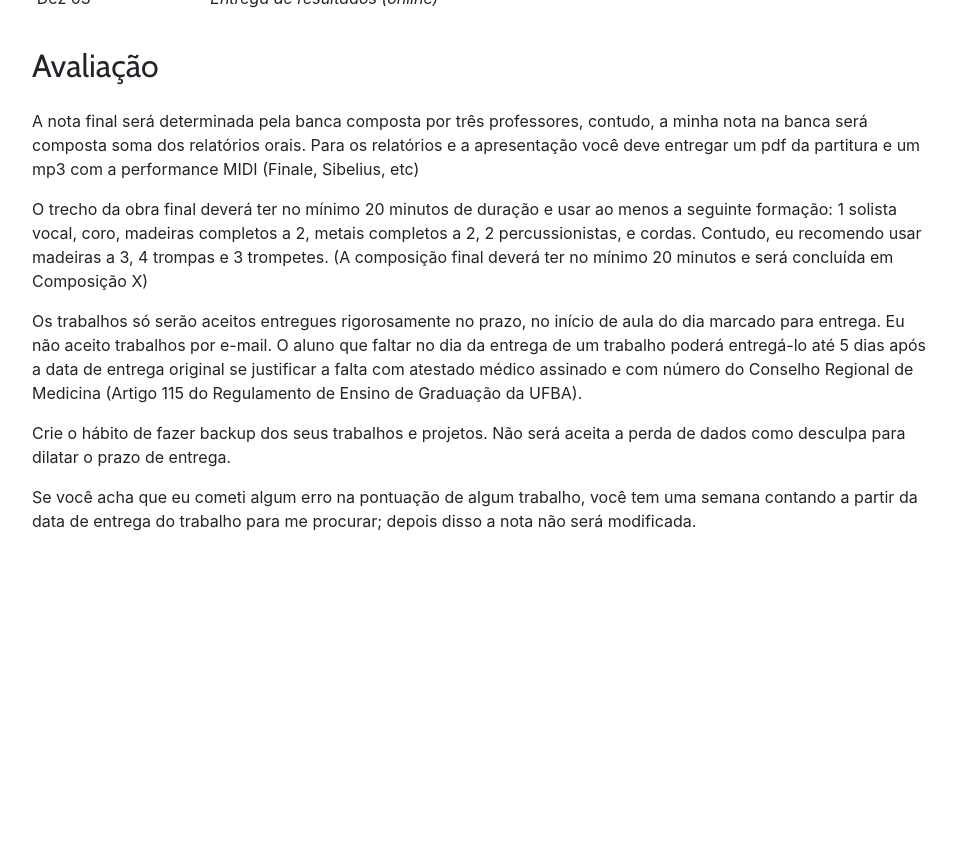
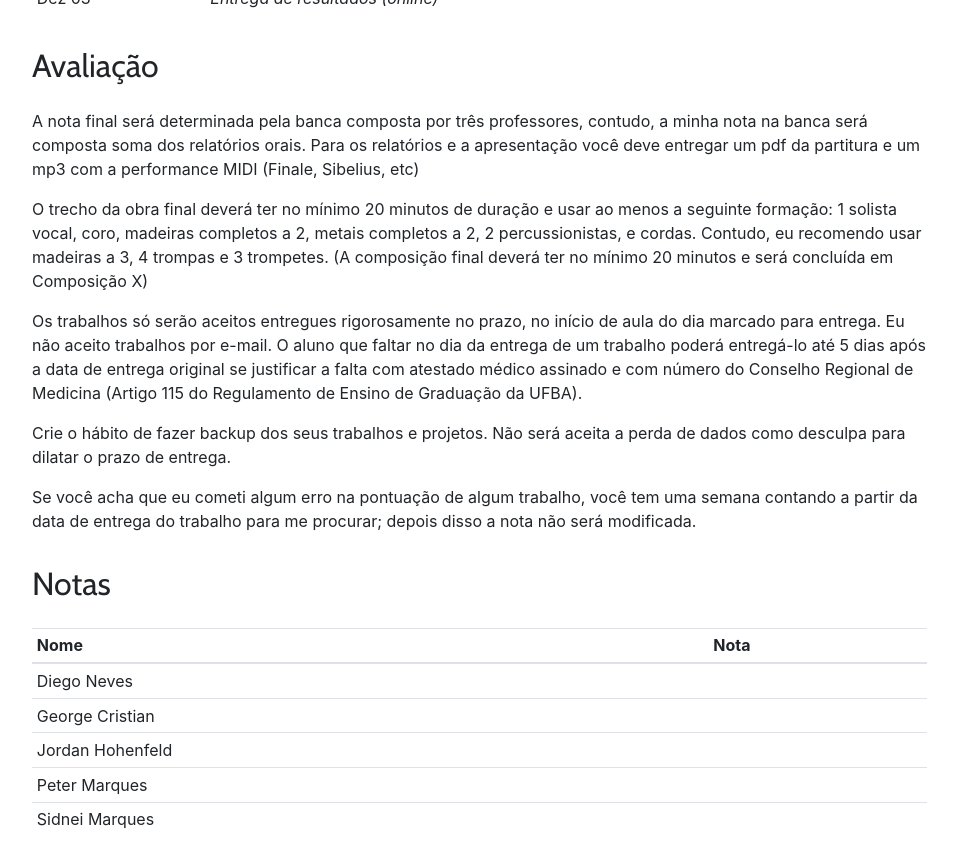
Before and after one commit to kroger/genosmus, a Jekyll site: the page built from _pedro/2019.2/musb19.md, in a window 1280 px wide and 900 px high, scrolled down 1115 px. Shown: the top 868 px of the window, without its empty margins (68-1026 px from the left). Built offline with Jekyll 4.4.1, drawn with Linux system fonts in a browser that asks for light colours; before the commit the page ends 1712 px from its top, so only the background shows below that.

Commit message:
Acrescenta alunos

```diff
--- a/_pedro/2019.2/musb19.md
+++ b/_pedro/2019.2/musb19.md
@@ -61,3 +61,15 @@ aceita a perda de dados como desculpa para dilatar o prazo de entrega.
 Se você acha que eu cometi algum erro na pontuação de algum trabalho,
 você tem uma semana contando a partir da data de entrega do trabalho
 para me procurar; depois disso a nota não será modificada.
+
+
+## Notas
+
+| Nome              | Nota |
+|:------------------|:-----|
+| Diego Neves       |      |
+| George Cristian   |      |
+| Jordan Hohenfeld  |      |
+| Peter Marques     |      |
+| Sidnei Marques    |      |
+{: .table .table-sm}
```
